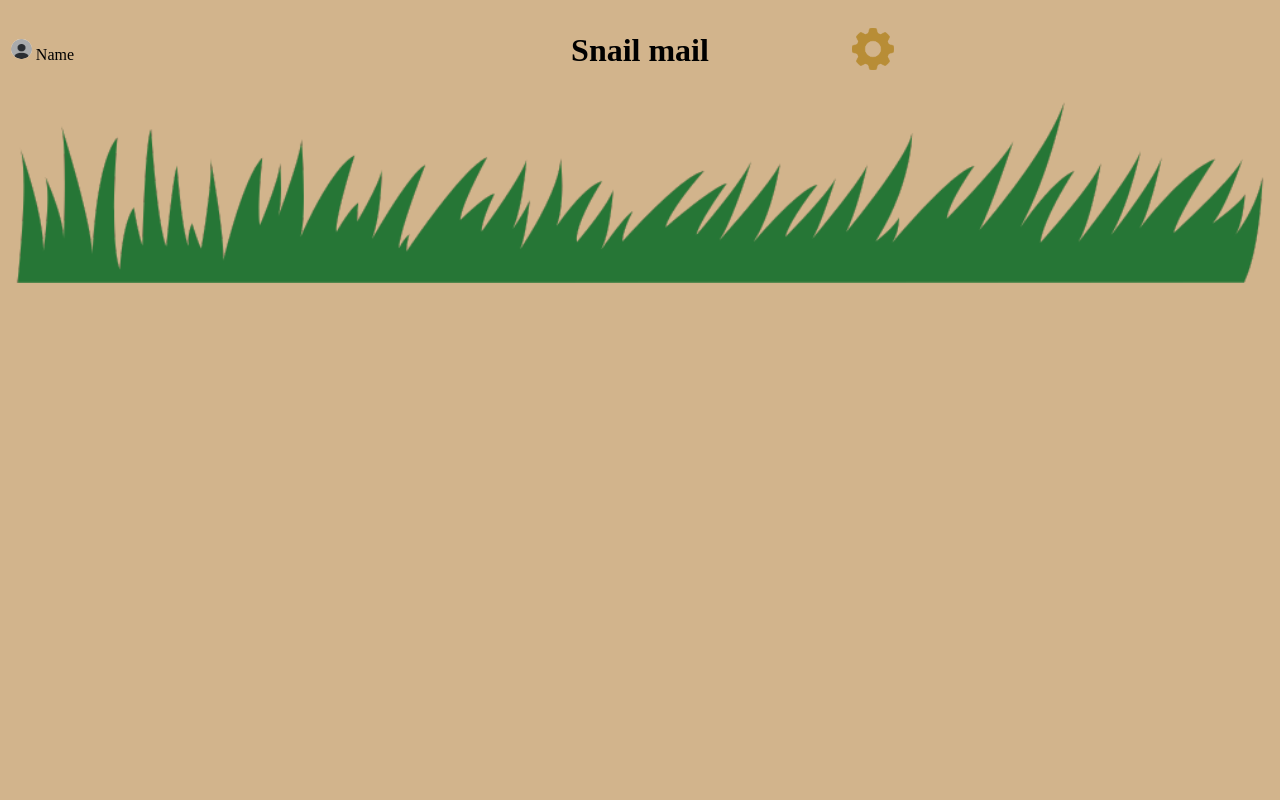
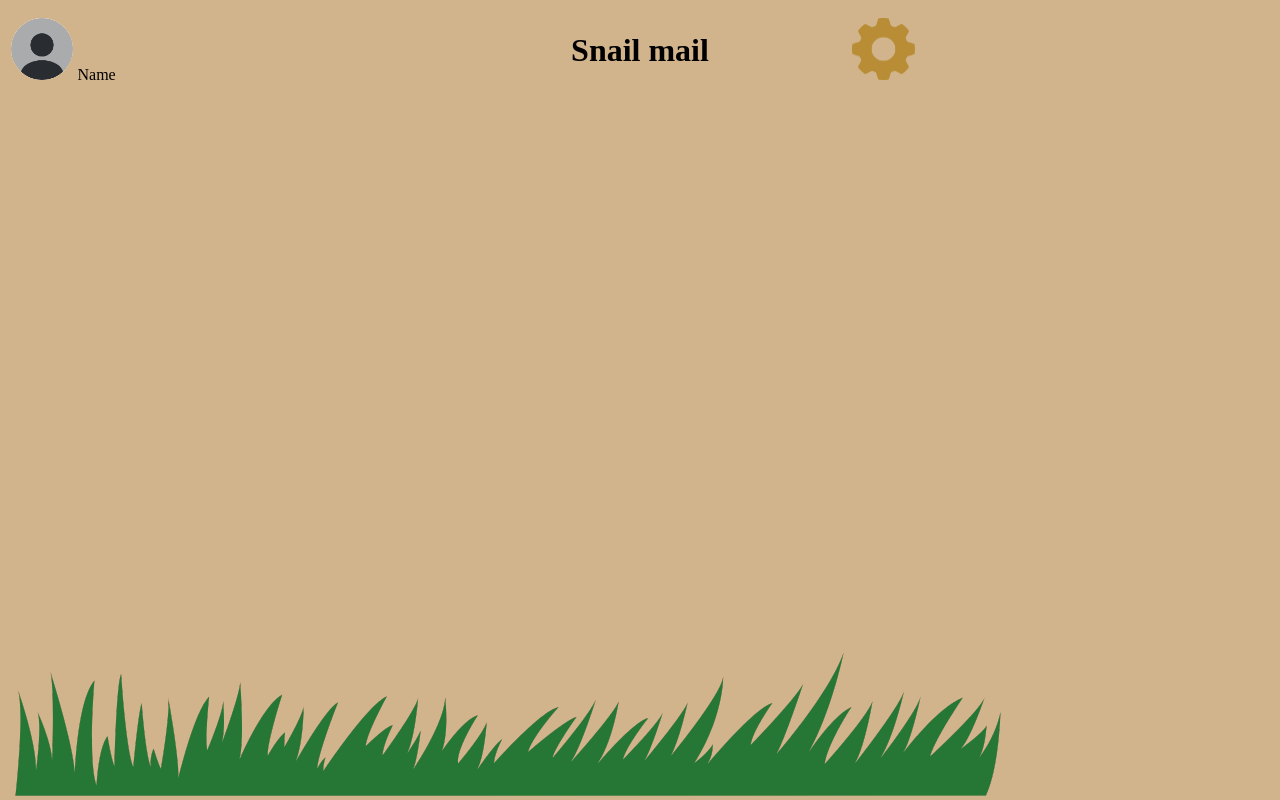
Before and after one commit to 13frogs/SnailMail, a plain HTML site: page index.html in a window 1280 px wide. Drawn offline with Linux system fonts and the light colour scheme.

Commit message:
Make grass be bottom

```diff
--- a/index.html
+++ b/index.html
@@ -24,15 +24,20 @@ text-align: right;
 .profile {
 border-radius: 50%;
 }
+
+footer {
+position: absolute;
+bottom: 0px;
+}
 </style>
 </head>
 <body>
 
 <!-- Top -->
 <table width="100%">
-<td width="33%"> <div class="name"> <img width="5%" class="profile" src="profile.png" alt="Profile picture" class="left"> Name </div>
+<td width="33%"> <div class="name"> <img width="15%" class="profile" src="profile.png" alt="Profile picture" class="left"> Name </div>
 <td width="33%"> <h1 class="center"> Snail mail </h1>
-<td width="33%"> <img width="10%" src="settings.png" alt="Settings" class="right">
+<td width="33%"> <img width="15%" src="settings.png" alt="Settings" class="right">
 </table>
 
 <!-- Main -->
```
